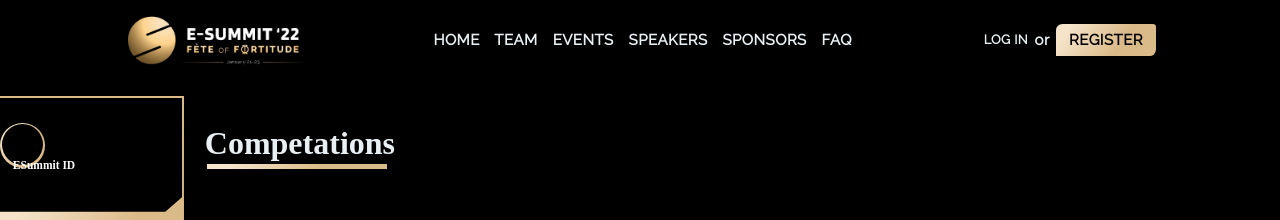
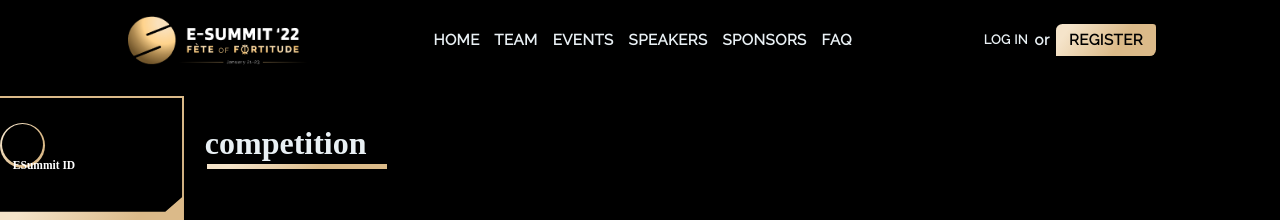
Before and after one commit to Ecell-IITR/Esummit22-frontend, a Next.js app: page /nonca/events in a window 1280 px wide. Shown: the top 220 px of the page. Built offline with nearby package versions, Linux system fonts and the light colour scheme; no server answers; a web font is replaced by a local one.

Commit message:
spelling correction

```diff
--- a/pages/nonca/events.js
+++ b/pages/nonca/events.js
@@ -35,7 +35,7 @@ const Event = () => {
   }, []);
   return (
     <>
-      <div className="Dashboard-event-head">Competations</div>
+      <div className="Dashboard-event-head">competition</div>
       <div className="Dashboard-underline"></div>
       <div className="Dashboard-events-main-container">
         <div className="Dashboard-events-nav-container">
```
